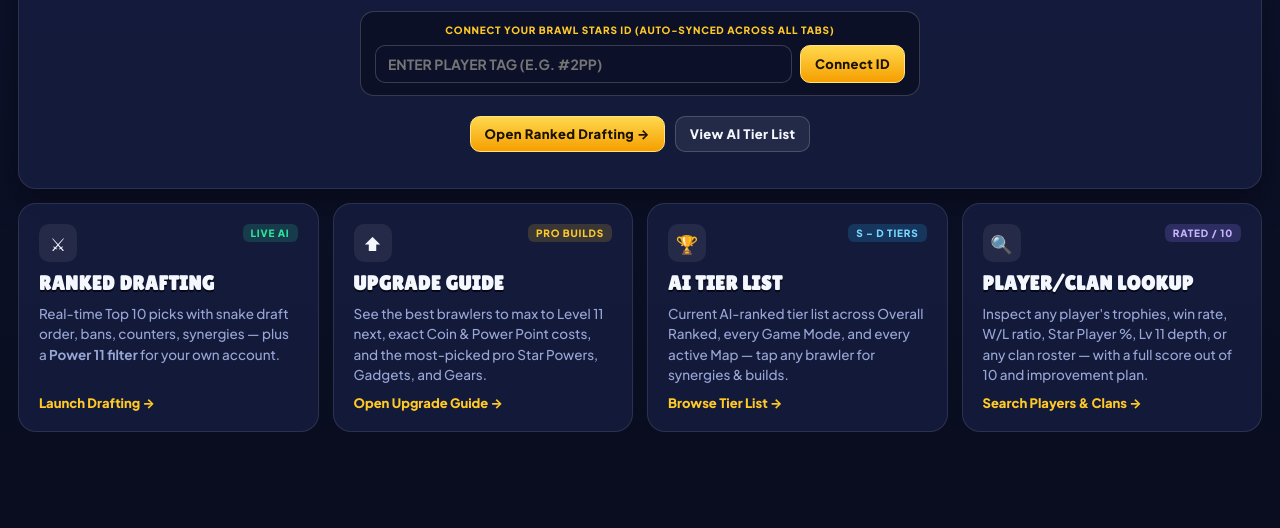
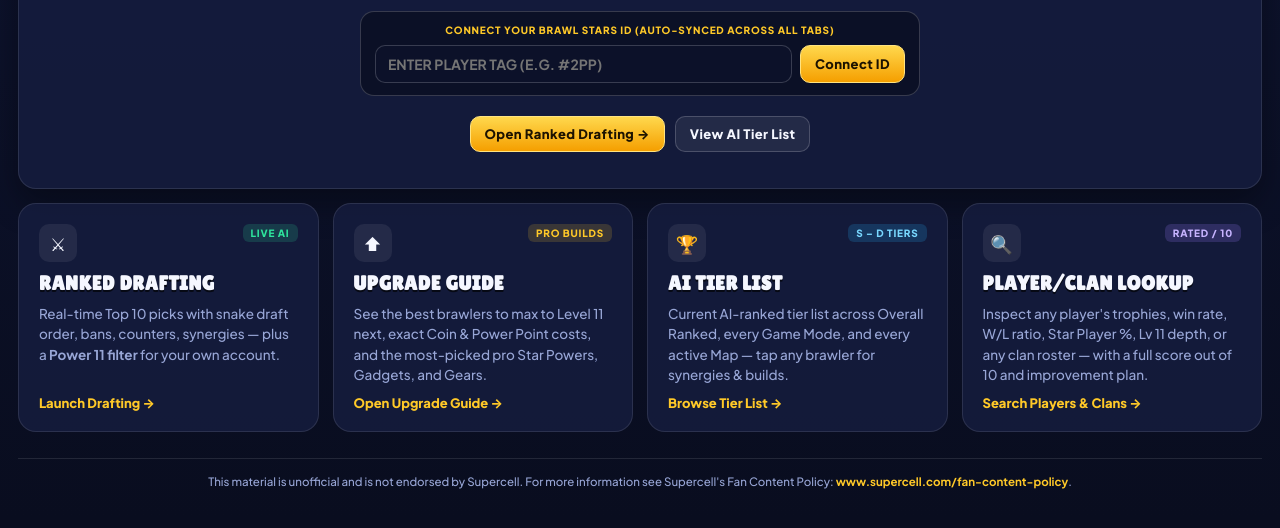
Before and after one commit to decayeduser/brawl-draft-web, a plain HTML site: page home/index.html in a window 1280 px wide. Shown: the part 272-800 px from the top of the page. Drawn offline with Linux system fonts and the light colour scheme; no server answers.

Commit message:
Add Supercell Fan Content Policy footer across all pages

```diff
--- a/home/index.html
+++ b/home/index.html
@@ -8,7 +8,7 @@
   <link rel="preconnect" href="https://fonts.googleapis.com" />
   <link rel="preconnect" href="https://fonts.gstatic.com" crossorigin />
   <link href="https://fonts.googleapis.com/css2?family=Lilita+One&family=Plus+Jakarta+Sans:wght@500;600;700;800&display=swap" rel="stylesheet" />
-  <link rel="stylesheet" href="/styles.css?v=11" />
+  <link rel="stylesheet" href="/styles.css?v=14" />
 </head>
 <body>
   <div class="app-shell">
@@ -113,6 +113,13 @@
         <span class="home-card-link">Search Players &amp; Clans →</span>
       </a>
     </section>
+
+    <footer class="site-footer">
+      <p>
+        This material is unofficial and is not endorsed by Supercell. For more information see Supercell's Fan Content Policy:
+        <a href="https://supercell.com/en/fan-content-policy/" target="_blank" rel="noopener noreferrer">www.supercell.com/fan-content-policy</a>.
+      </p>
+    </footer>
   </div>
 
   <script src="/shared.js?v=11"></script>
--- a/styles.css
+++ b/styles.css
@@ -2604,3 +2604,25 @@ button, .snake-step, .ban-slot, .pick-slot, .brawler-tile, .mini-slot {
   overflow: hidden;
   text-overflow: ellipsis;
 }
+
+
+/* ==================== FAN CONTENT POLICY FOOTER ==================== */
+.site-footer {
+  margin-top: 12px;
+  padding: 14px 12px 6px;
+  border-top: 1px solid var(--border);
+  text-align: center;
+  font-size: 11.5px;
+  line-height: 1.5;
+  color: var(--muted);
+}
+
+.site-footer a {
+  color: var(--gold);
+  text-decoration: none;
+  font-weight: 700;
+}
+
+.site-footer a:hover {
+  text-decoration: underline;
+}
```
Also changed, not shown: drafting/index.html (+8 -1 lines), lookup/index.html (+8 -1 lines), tierlist/index.html (+8 -1 lines), upgrade/index.html (+8 -1 lines).
